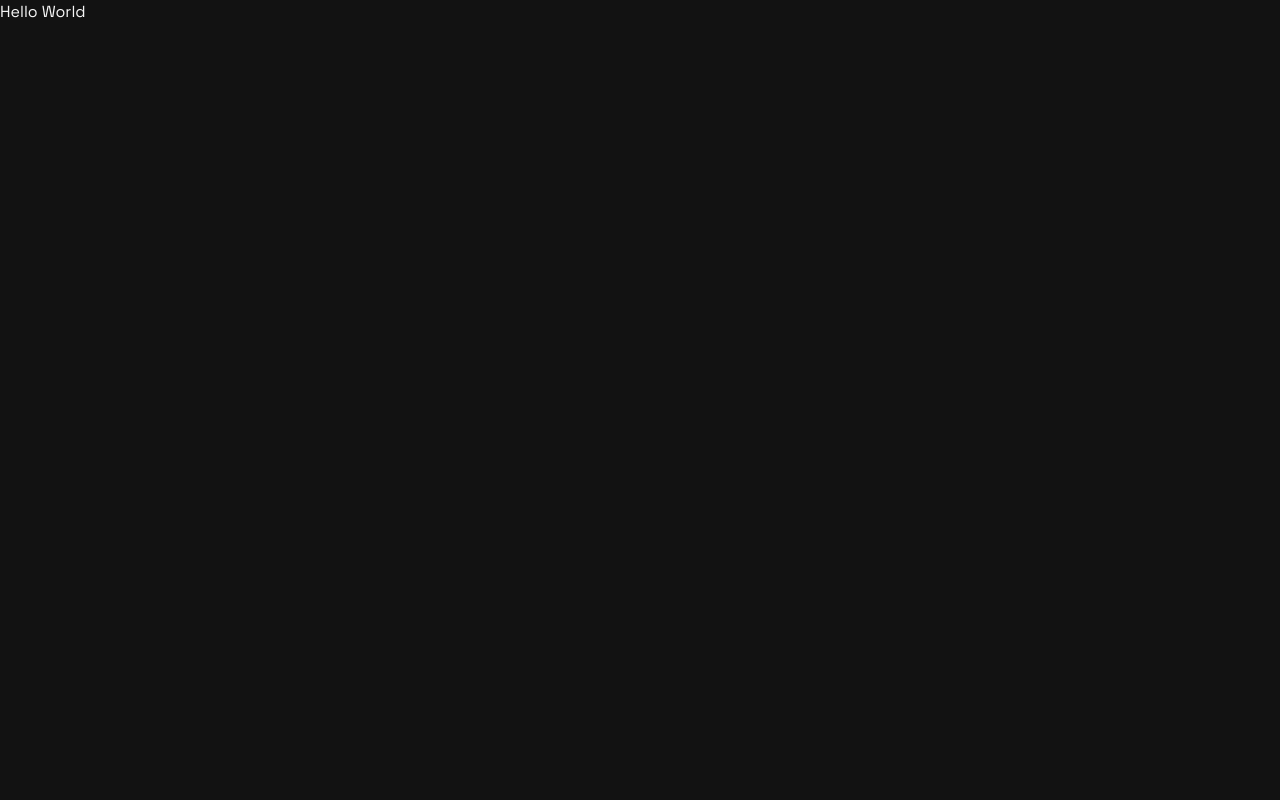
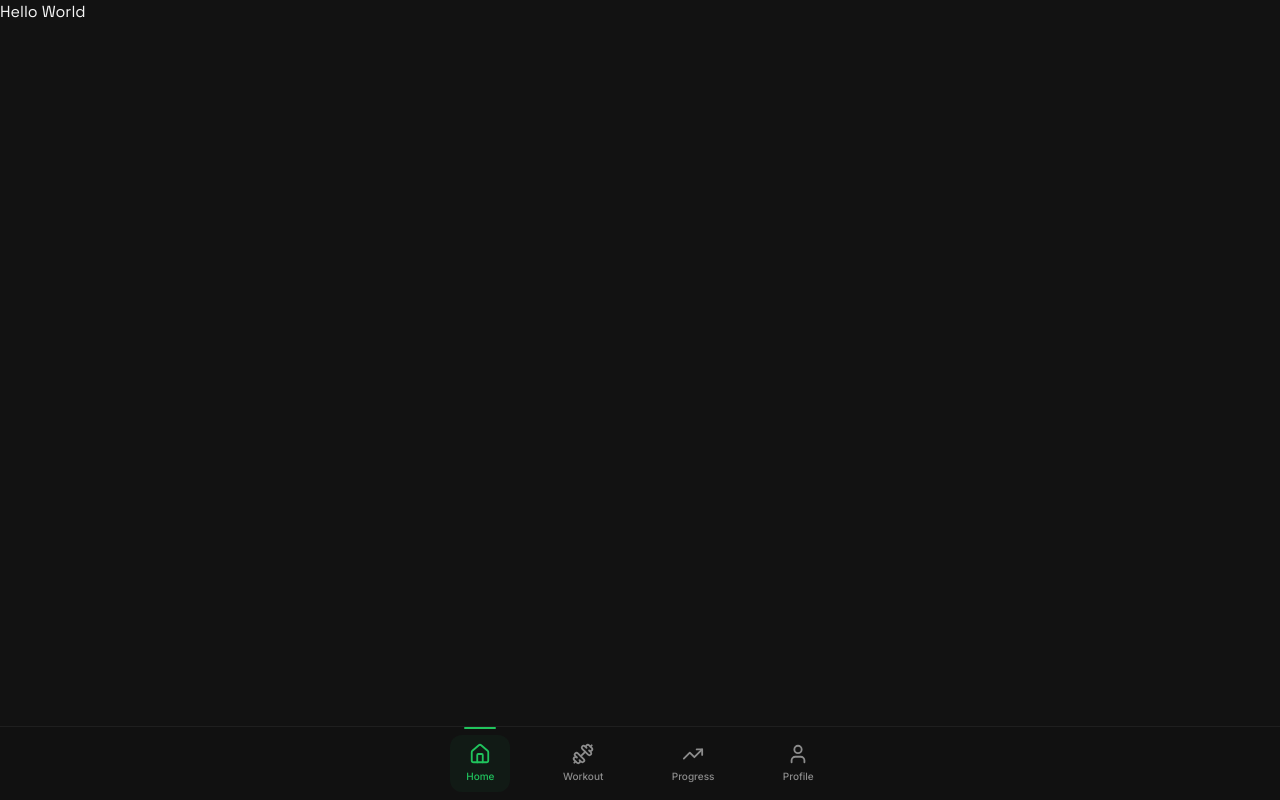
Before and after one commit to code-blooded-developer/flexfit-fe, a Next.js app: page /dashboard in a window 1280 px wide. Built offline with nearby package versions, Linux system fonts and the light colour scheme.

Commit message:
Add BottomNav component and integrate into MainLayout; create DashboardPage

```diff
--- /dev/null
+++ b/app/(protected)/(main)/_components/BottomNav.tsx
@@ -0,0 +1,66 @@
+import { Home, Dumbbell, TrendingUp, User } from "lucide-react";
+import { motion } from "motion/react";
+
+import { useRouter } from "next/navigation";
+
+const tabs = [
+  { icon: Home, label: "Home", path: "/dashboard" },
+  { icon: Dumbbell, label: "Workout", path: "/workout" },
+  { icon: TrendingUp, label: "Progress", path: "/progress" },
+  { icon: User, label: "Profile", path: "/profile" },
+];
+
+export default function BottomNav() {
+  const router = useRouter();
+
+  return (
+    <div className="fixed bottom-0 left-0 right-0 bg-background/80 backdrop-blur-2xl border-t border-border/50 safe-bottom z-50">
+      <div className="flex items-center justify-around py-2 px-4 max-w-md mx-auto">
+        {tabs.map((tab) => {
+          const isActive = location.pathname === tab.path;
+          return (
+            <motion.button
+              key={tab.path}
+              onClick={() => router.push(tab.path)}
+              whileTap={{ scale: 0.85 }}
+              className="flex flex-col items-center gap-1 py-2 px-4 relative"
+            >
+              {isActive && (
+                <motion.div
+                  layoutId="activeTab"
+                  className="absolute -top-2 w-8 h-0.5 bg-primary rounded-full"
+                  transition={{ type: "spring", stiffness: 400, damping: 30 }}
+                />
+              )}
+              <motion.div
+                animate={isActive ? { scale: [1, 1.15, 1] } : { scale: 1 }}
+                transition={{ duration: 0.3 }}
+              >
+                <tab.icon
+                  size={22}
+                  className={
+                    isActive ? "text-primary" : "text-muted-foreground"
+                  }
+                />
+              </motion.div>
+              <span
+                className={`text-[10px] font-medium ${
+                  isActive ? "text-primary" : "text-muted-foreground"
+                }`}
+              >
+                {tab.label}
+              </span>
+              {isActive && (
+                <motion.div
+                  layoutId="activeGlow"
+                  className="absolute inset-0 rounded-xl bg-primary/5"
+                  transition={{ type: "spring", stiffness: 400, damping: 30 }}
+                />
+              )}
+            </motion.button>
+          );
+        })}
+      </div>
+    </div>
+  );
+}
--- /dev/null
+++ b/app/(protected)/(main)/layout.tsx
@@ -0,0 +1,20 @@
+"use client";
+
+import PageTransition from "@/components/PageTransition";
+
+import BottomNav from "./_components/BottomNav";
+
+export default function MainLayout({
+  children,
+}: Readonly<{
+  children: React.ReactNode;
+}>) {
+  return (
+    <div className="min-h-screen bg-background pb-24 relative">
+      <PageTransition>
+        {children}
+        <BottomNav />
+      </PageTransition>
+    </div>
+  );
+}
```
Also changed, not shown: app/(protected)/(main)/dashboard/page.tsx (renamed from app/(protected)/dashboard/page.tsx).
